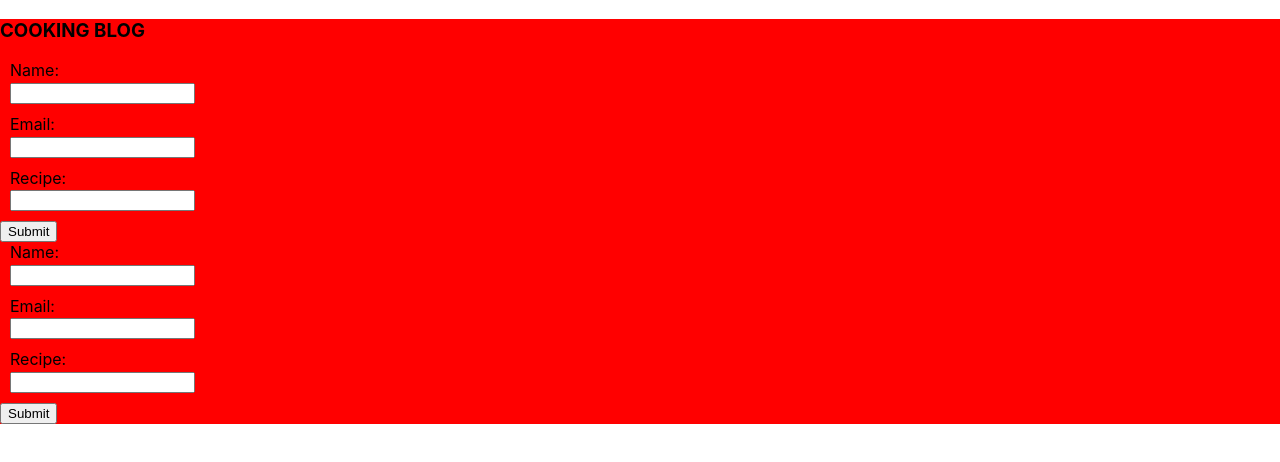
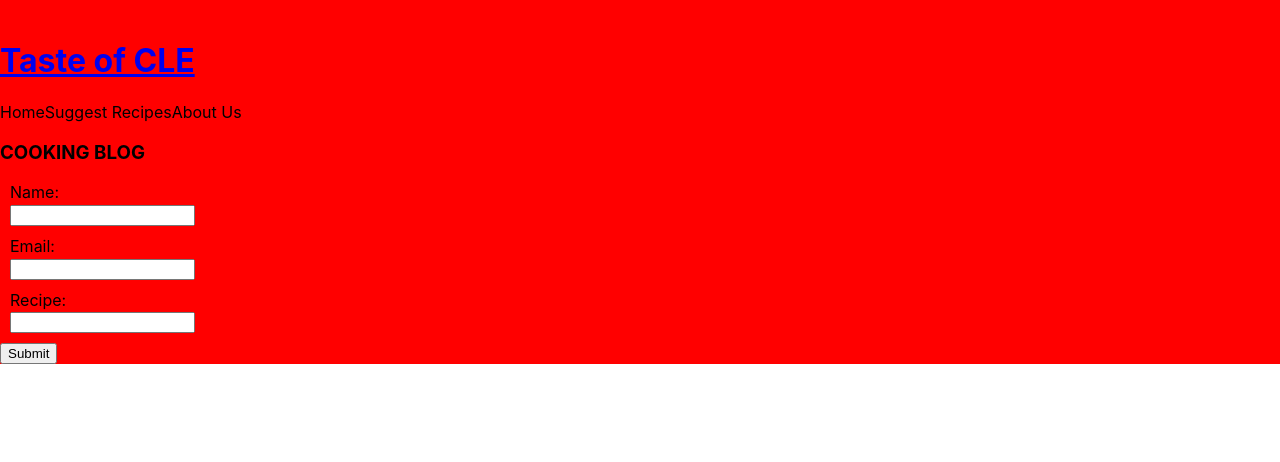
Before and after one commit to tree-hugger722/cooking-blog-react, a React (Create React App) app: page / in a window 1280 px wide. Shown: the top 462 px of the page. Built offline with nearby package versions, Linux system fonts and the light colour scheme.

Commit message:
forgot to make a separate branch, committing header and suggestformpage

```diff
--- a/src/App.js
+++ b/src/App.js
@@ -9,8 +9,6 @@ function App() {
   return (
     <HomeLayout>
       <h3>{COOKING_BLOG_TITLE}</h3>
-      <RecipeForm />
-      <RecipeForm />
     </HomeLayout>
   );
 }
--- /dev/null
+++ b/src/Components/Header.js
@@ -0,0 +1,26 @@
+import React from "react";
+
+const Header = () => {
+  return (
+    <div>
+      <div class="color-strip" id="top"></div>
+      <br />
+
+      <div class="site-header">
+        <h1 id="site-title">
+          <a id="title" href="index.html">
+            Taste of CLE
+          </a>
+        </h1>
+
+        <nav id="nav-bar">
+          <a id="home">Home</a>
+          <a id="suggest-recipes-link">Suggest Recipes</a>
+          <a id="about-link">About Us</a>
+        </nav>
+      </div>
+    </div>
+  );
+};
+
+export default Header;
--- a/src/Layouts/Home.js
+++ b/src/Layouts/Home.js
@@ -1,7 +1,16 @@
 import React from "react";
+
+import Header from "../Components/Header";
+import SuggestRecipesPage from "./SuggestRecipesPage";
 
 import "./Home.css";
 
 export default function HomeLayout({ children }) {
-  return <div className="Home">{children}</div>;
+  return (
+    <div className="Home">
+      <Header />
+      {children}
+      <SuggestRecipesPage />
+    </div>
+  );
 }
--- /dev/null
+++ b/src/Layouts/SuggestRecipesPage.js
@@ -0,0 +1,9 @@
+import React from "react";
+
+import RecipeForm from "../Components/RecipeForm";
+
+const SuggestRecipesPage = () => {
+  return <RecipeForm />;
+};
+
+export default SuggestRecipesPage;
```
